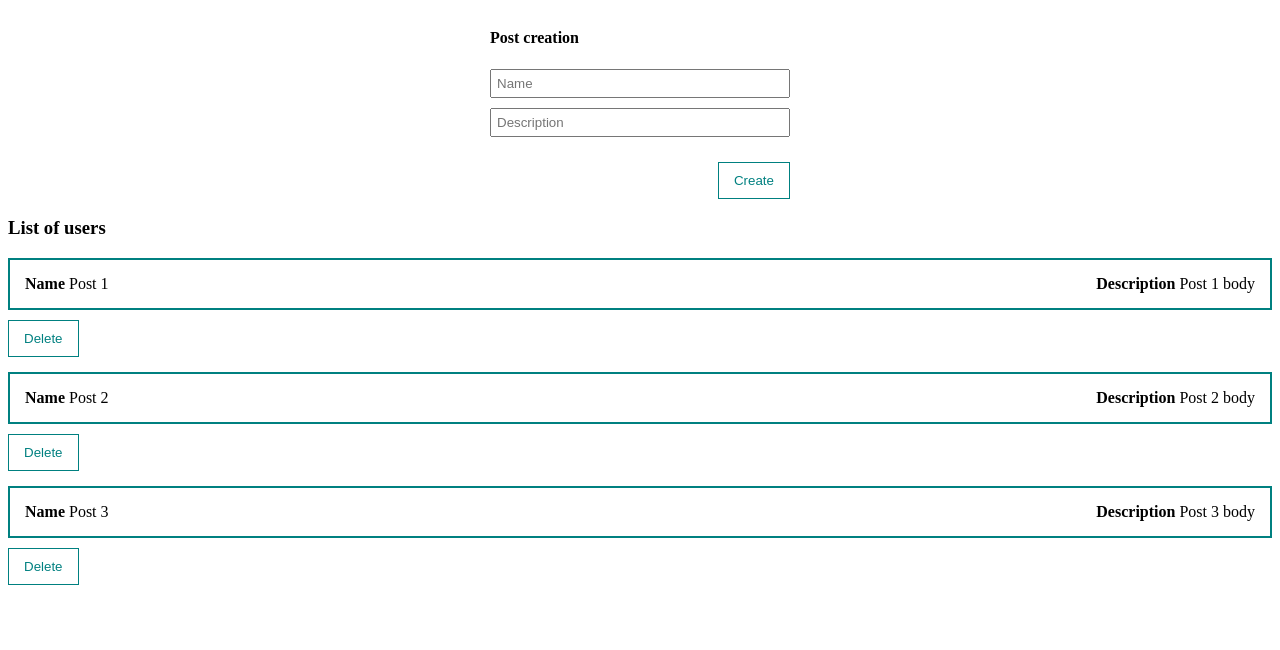
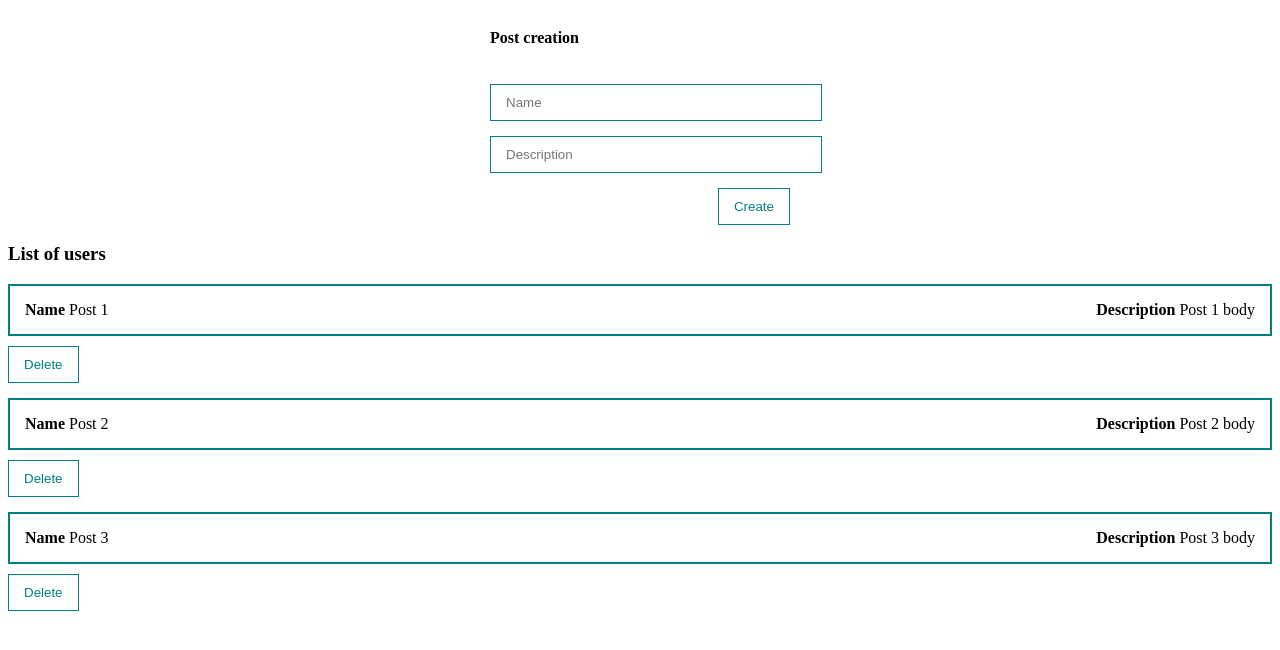
Before and after one commit to jdatsenko/vue3-basics, a Vue app: page /post in a window 1280 px wide. Shown: the top 650 px of the page. Built offline with nearby package versions, Linux system fonts and the light colour scheme.

Commit message:
custom input

```diff
--- a/src/components/PostForm.vue
+++ b/src/components/PostForm.vue
@@ -1,19 +1,18 @@
 <template>
     <form @submit.prevent>
       <h4>Post creation</h4>
-      <input
+      <my-input
         v-focus
         v-model="post.title"
         type="text"
         placeholder="Name"
       />
-      <input
+      <my-input
         v-model="post.body"
         type="text"
         placeholder="Description"
       />
       <my-button
-      class="btn"
       style="align-self: flex-end; margin-top: 15px"
         @click="createPost"
       >
@@ -23,12 +22,7 @@
   </template>
 
   <script>
-import MyButton from './UI/MyButton.vue'
-
   export default {
-    components: {
-      MyButton
-    },
     data() {
       return {
         post: {
@@ -57,8 +51,4 @@
     width: 300px;
     margin: 0 auto;
   }
-  input {
-    margin-bottom: 10px;
-    padding: 5px;
-  }
   </style>
--- a/src/components/PostItem.vue
+++ b/src/components/PostItem.vue
@@ -14,12 +14,8 @@
 </template>
 
 <script>
-import MyButton from './UI/MyButton.vue'
 
 export default {
-  components: {
-    MyButton
-  },
 
   props: {
     post: {
--- /dev/null
+++ b/src/components/UI/MyInput.vue
@@ -0,0 +1,27 @@
+<template>
+    <input :value="modelValue" @input="updateInput" class="input" type="text">
+  </template>
+
+  <script>
+  export default {
+    name: 'my-input',
+    props: {
+      modelValue: [String, Number]
+    },
+    methods: {
+      updateInput(event) {
+        this.$emit('update:modelValue', event.target.value)
+      }
+    }
+  }
+  </script>
+
+  <style scoped>
+  .input {
+    width: 100%;
+    border: 1px solid teal;
+    padding: 10px 15px;
+    margin-top: 15px;
+  }
+
+  </style>
--- /dev/null
+++ b/src/components/UI/index.js
@@ -0,0 +1,7 @@
+import MyButton from './MyButton.vue'
+import MyInput from './MyInput.vue'
+
+export default [
+    MyButton,
+    MyInput
+]
--- a/src/main.js
+++ b/src/main.js
@@ -1,4 +1,10 @@
 import { createApp } from 'vue'
-import App from './App.vue'
+import App from './App'
+import components from '@/components/UI'
+const app = createApp(App)
 
-createApp(App).mount('#app')
+components.forEach(component => {
+    app.component(component.name, component)
+})
+
+app.mount('#app')
```
